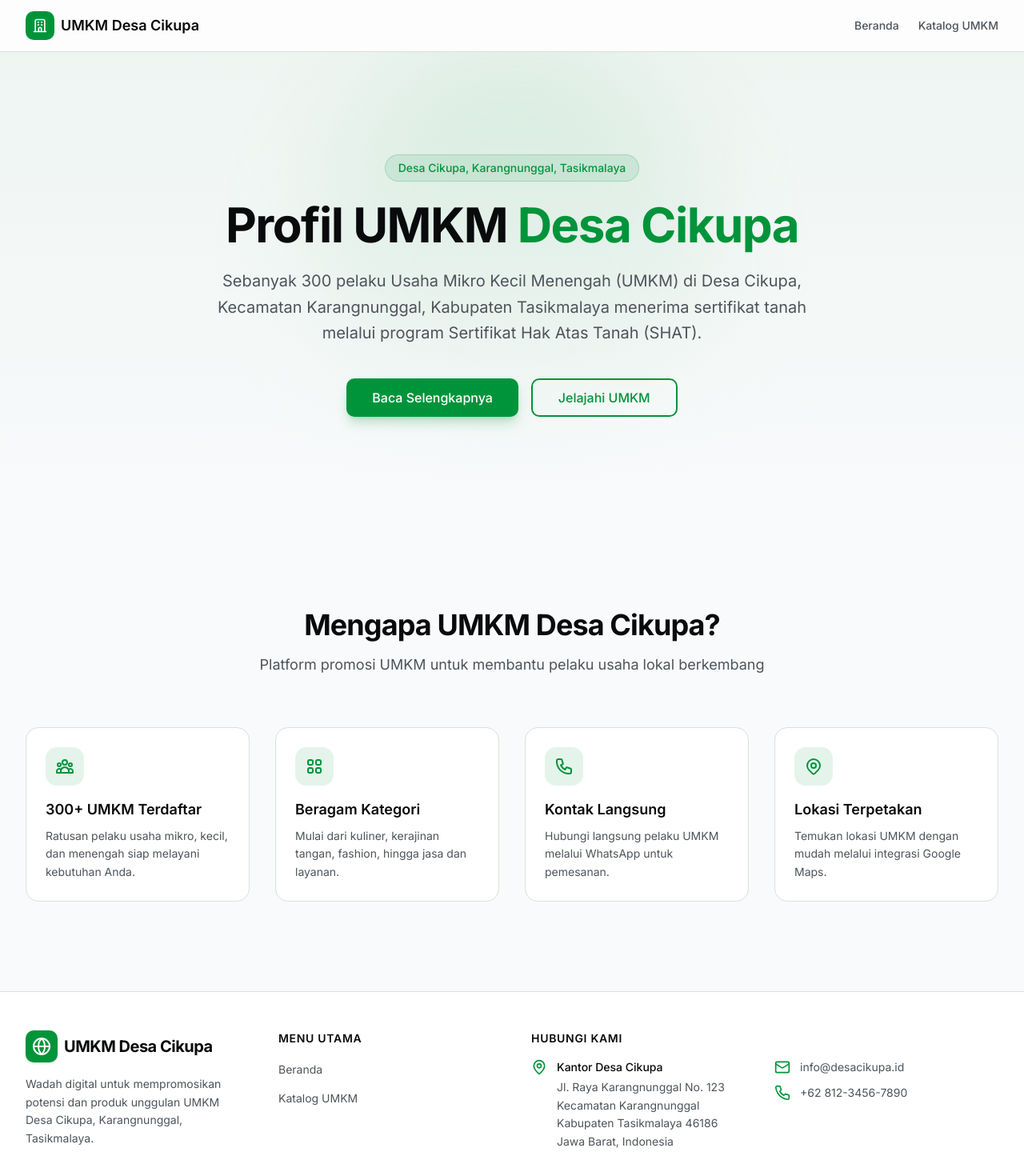
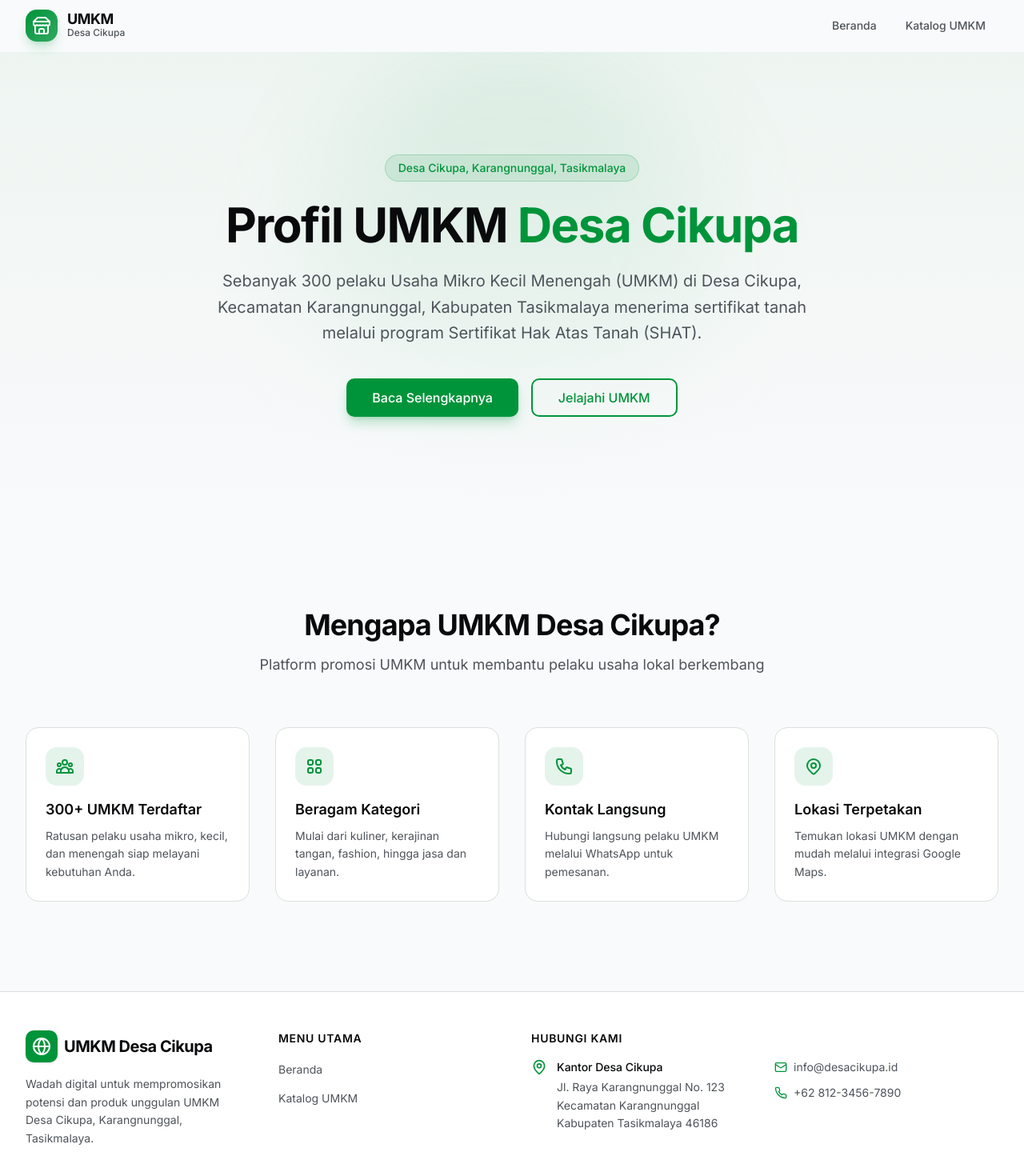
Before and after one commit to d4ppbariq/Profl-Umkm, a Next.js app: page / in a window 1280 px wide. Shown: the top 1470 px of the page at 80% size. Built offline with nearby package versions, Linux system fonts and the light colour scheme.

Commit message:
update header & footer

```diff
--- a/components/landing/footer.tsx
+++ b/components/landing/footer.tsx
@@ -1,20 +1,22 @@
-import Link from "next/link"
 import { Phone, MapPin, Mail, Globe } from "lucide-react"
 
 export function Footer() {
   return (
     <footer className="border-t border-border bg-card">
       <div className="mx-auto max-w-7xl px-4 py-12 sm:px-6 lg:px-8">
-        <div className="grid gap-12 lg:grid-cols-4">
+        {/* Tambahkan text-center untuk mobile, lg:text-left untuk desktop */}
+        <div className="grid gap-8 lg:gap-12 lg:grid-cols-4 text-center lg:text-left">
+
           {/* Kolom 1: Brand & Deskripsi */}
-          <div className="space-y-4 lg:col-span-1">
-            <Link href="/" className="flex items-center gap-2">
+          {/* Flex column center untuk mobile, start untuk desktop */}
+          <div className="space-y-4 lg:col-span-1 flex flex-col items-center lg:items-start">
+            <a href="/" className="flex items-center gap-2">
               <div className="flex h-10 w-10 items-center justify-center rounded-lg bg-primary text-primary-foreground shadow-sm">
                 <Globe className="h-6 w-6" />
               </div>
               <span className="text-xl font-bold tracking-tight text-foreground">UMKM Desa Cikupa</span>
-            </Link>
-            <p className="max-w-xs text-sm leading-relaxed text-muted-foreground">
+            </a>
+            <p className="max-w-xs text-sm leading-relaxed text-muted-foreground mx-auto lg:mx-0">
               Wadah digital untuk mempromosikan potensi dan produk unggulan UMKM Desa Cikupa, Karangnunggal, Tasikmalaya.
             </p>
           </div>
@@ -22,40 +24,42 @@ export function Footer() {
           {/* Kolom 2: Navigasi Cepat */}
           <div className="lg:col-span-1">
             <h3 className="mb-4 text-sm font-semibold uppercase tracking-wider text-foreground">Menu Utama</h3>
-            <ul className="space-y-3">
+            {/* Item navigasi dipusatkan di mobile */}
+            <ul className="space-y-3 flex flex-col items-center lg:items-start">
               <FooterLink href="/">Beranda</FooterLink>
               <FooterLink href="/umkm">Katalog UMKM</FooterLink>
             </ul>
           </div>
 
-          {/* Kolom 3 & 4: Kontak & Alamat (Digabung di mobile, pisah di desktop) */}
+          {/* Kolom 3 & 4: Kontak & Alamat */}
           <div className="space-y-4 lg:col-span-2">
             <h3 className="mb-4 text-sm font-semibold uppercase tracking-wider text-foreground">Hubungi Kami</h3>
+
             <div className="grid gap-6 sm:grid-cols-2">
-              {/* Alamat */}
-              <div className="flex gap-3">
-                <MapPin className="h-5 w-5 shrink-0 text-primary" />
+              {/* Alamat - Disederhanakan layoutnya untuk mobile */}
+              <div className="flex flex-col items-center lg:items-start lg:flex-row gap-3">
+                {/* Ikon disembunyikan di mobile agar lebih bersih, atau bisa ditampilkan di atas */}
+                <MapPin className="h-5 w-5 shrink-0 text-primary hidden lg:block" />
                 <div className="space-y-1">
                   <p className="text-sm font-medium text-foreground">Kantor Desa Cikupa</p>
                   <p className="text-sm leading-relaxed text-muted-foreground">
                     Jl. Raya Karangnunggal No. 123<br />
                     Kecamatan Karangnunggal<br />
-                    Kabupaten Tasikmalaya 46186<br />
-                    Jawa Barat, Indonesia
+                    Kabupaten Tasikmalaya 46186
                   </p>
                 </div>
               </div>
 
               {/* Kontak Digital */}
-              <div className="space-y-3">
-                <div className="flex items-center gap-3">
-                  <Mail className="h-5 w-5 shrink-0 text-primary" />
+              <div className="space-y-3 flex flex-col items-center lg:items-start">
+                <div className="flex items-center gap-2">
+                  <Mail className="h-4 w-4 shrink-0 text-primary" />
                   <a href="mailto:info@desacikupa.id" className="text-sm text-muted-foreground hover:text-primary transition-colors">
                     info@desacikupa.id
                   </a>
                 </div>
-                <div className="flex items-center gap-3">
-                  <Phone className="h-5 w-5 shrink-0 text-primary" />
+                <div className="flex items-center gap-2">
+                  <Phone className="h-4 w-4 shrink-0 text-primary" />
                   <a href="tel:+6281234567890" className="text-sm text-muted-foreground hover:text-primary transition-colors">
                     +62 812-3456-7890
                   </a>
@@ -84,12 +88,12 @@ export function Footer() {
 function FooterLink({ href, children }: { href: string; children: React.ReactNode }) {
   return (
     <li>
-      <Link
+      <a
         href={href}
         className="text-sm text-muted-foreground transition-colors hover:text-primary hover:underline underline-offset-4"
       >
         {children}
-      </Link>
+      </a>
     </li>
   )
 }
--- a/components/landing/header.tsx
+++ b/components/landing/header.tsx
@@ -1,69 +1,91 @@
 "use client"
 
 import * as React from "react"
-import { Menu, X } from "lucide-react"
+import { Menu, X, Store } from "lucide-react"
 
 export function Header() {
   const [isMenuOpen, setIsMenuOpen] = React.useState(false)
+  const [scrolled, setScrolled] = React.useState(false)
+
+  // Efek untuk mendeteksi scroll agar navbar berubah style
+  React.useEffect(() => {
+    const handleScroll = () => {
+      setScrolled(window.scrollY > 10)
+    }
+    window.addEventListener("scroll", handleScroll)
+    return () => window.removeEventListener("scroll", handleScroll)
+  }, [])
 
   return (
-    <header className="sticky top-0 z-50 w-full border-b border-border bg-card/95 backdrop-blur supports-[backdrop-filter]:bg-card/60">
+    <header
+      className={`sticky top-0 z-50 w-full transition-all duration-300 ${
+        scrolled
+          ? "border-b border-border/40 bg-background/80 backdrop-blur-md shadow-sm"
+          : "border-b border-transparent bg-transparent"
+      }`}
+    >
       <div className="mx-auto flex h-16 max-w-7xl items-center justify-between px-4 sm:px-6 lg:px-8">
-        <a href="/" className="flex items-center gap-2">
-          <div className="flex h-9 w-9 items-center justify-center rounded-lg bg-primary">
-            <svg className="h-5 w-5 text-primary-foreground" fill="none" stroke="currentColor" viewBox="0 0 24 24">
-              <path
-                strokeLinecap="round"
-                strokeLinejoin="round"
-                strokeWidth={2}
-                d="M19 21V5a2 2 0 00-2-2H7a2 2 0 00-2 2v16m14 0h2m-2 0h-5m-9 0H3m2 0h5M9 7h1m-1 4h1m4-4h1m-1 4h1m-5 10v-5a1 1 0 011-1h2a1 1 0 011 1v5m-4 0h4"
-              />
-            </svg>
+        {/* Logo Section */}
+        <a href="/" className="flex items-center gap-3 group">
+          <div className="flex h-10 w-10 items-center justify-center rounded-xl bg-gradient-to-br from-primary to-primary/80 text-primary-foreground shadow-lg shadow-primary/20 transition-transform group-hover:scale-105">
+            <Store className="h-6 w-6" />
           </div>
-          <span className="text-lg font-semibold text-foreground">UMKM Desa Cikupa</span>
+          <div className="flex flex-col">
+            <span className="text-lg font-bold tracking-tight text-foreground leading-none group-hover:text-primary transition-colors">
+              UMKM
+            </span>
+            <span className="text-xs font-medium text-muted-foreground">Desa Cikupa</span>
+          </div>
         </a>
 
         {/* Desktop Navigation */}
-        <nav className="hidden md:flex items-center gap-6">
-          <a href="/" className="text-sm font-medium text-muted-foreground transition-colors hover:text-primary">
-            Beranda
-          </a>
-          <a href="/umkm" className="text-sm font-medium text-muted-foreground transition-colors hover:text-primary">
-            Katalog UMKM
-          </a>
+        <nav className="hidden md:flex items-center gap-1">
+          <NavLink href="/">Beranda</NavLink>
+          <NavLink href="/umkm">Katalog UMKM</NavLink>
         </nav>
 
         {/* Mobile Menu Button */}
         <button
-          className="flex items-center justify-center p-2 text-muted-foreground transition-colors hover:text-foreground md:hidden"
+          className="flex h-10 w-10 items-center justify-center rounded-lg border border-border bg-background/50 text-muted-foreground transition-colors hover:bg-accent hover:text-foreground md:hidden"
           onClick={() => setIsMenuOpen(!isMenuOpen)}
           aria-label="Toggle menu"
         >
-          {isMenuOpen ? <X className="h-6 w-6" /> : <Menu className="h-6 w-6" />}
+          {isMenuOpen ? <X className="h-5 w-5" /> : <Menu className="h-5 w-5" />}
         </button>
       </div>
 
       {/* Mobile Menu Dropdown */}
       {isMenuOpen && (
-        <div className="border-b border-border bg-card px-4 py-4 md:hidden">
-          <nav className="flex flex-col space-y-4">
-            <a
-              href="/"
-              className="text-base font-medium text-muted-foreground transition-colors hover:text-primary"
-              onClick={() => setIsMenuOpen(false)}
-            >
-              Beranda
-            </a>
-            <a
-              href="/umkm"
-              className="text-base font-medium text-muted-foreground transition-colors hover:text-primary"
-              onClick={() => setIsMenuOpen(false)}
-            >
-              Katalog UMKM
-            </a>
+        <div className="border-b border-border bg-background/95 backdrop-blur-md px-4 py-4 md:hidden animate-in slide-in-from-top-5 fade-in duration-200">
+          <nav className="flex flex-col space-y-2">
+            <MobileNavLink href="/" onClick={() => setIsMenuOpen(false)}>Beranda</MobileNavLink>
+            <MobileNavLink href="/umkm" onClick={() => setIsMenuOpen(false)}>Katalog UMKM</MobileNavLink>
           </nav>
         </div>
       )}
     </header>
   )
 }
+
+function NavLink({ href, children }: { href: string; children: React.ReactNode }) {
+  return (
+    <a
+      href={href}
+      className="relative rounded-full px-4 py-2 text-sm font-medium text-muted-foreground transition-colors hover:bg-primary/10 hover:text-primary"
+    >
+      {children}
+    </a>
+  )
+}
+
+function MobileNavLink({ href, onClick, children }: { href: string; onClick: () => void; children: React.ReactNode }) {
+  return (
+    <a
+      href={href}
+      className="block rounded-lg px-4 py-3 text-base font-medium text-foreground transition-colors hover:bg-accent hover:text-primary"
+      onClick={onClick}
+    >
+      {children}
+    </a>
+  )
+}
```
